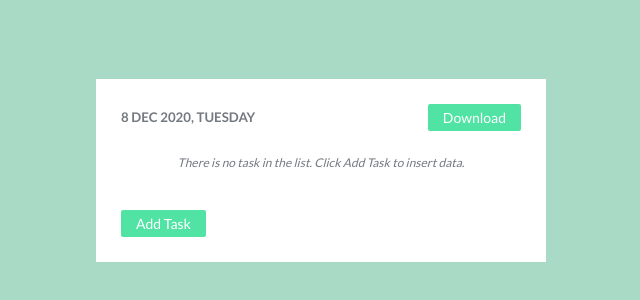
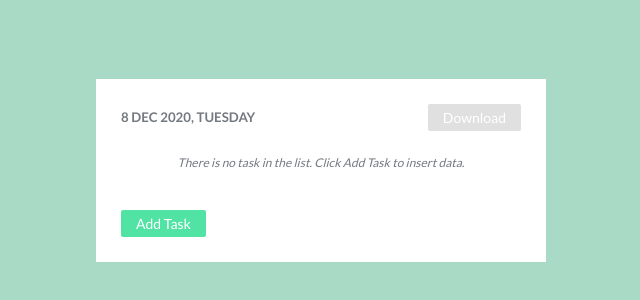
Before and after one commit to HunterWeii/next-demo, a Next.js app: page /todos in a window 1280 px wide. Shown: the part 230-530 px from the top of the page, without its empty margins (319-959 px from the left). Built offline with nearby package versions, Linux system fonts and the light colour scheme.

Commit message:
disabled download report button if empty item"

```diff
--- a/components/component/DownloadReport/index.js
+++ b/components/component/DownloadReport/index.js
@@ -5,6 +5,7 @@ import { connect } from "react-redux";
 
 function DownloadReport(props) {
   const {
+    item,
     finish,
     unfinish
   } = props;
@@ -23,12 +24,17 @@ function DownloadReport(props) {
   };
 
   return (
-    <Button disabled={ buttonDisabled} onClick={ onReportDownload }>{ buttonText }</Button>
+    <>
+    {
+      item.length === 0 ? <Button disabled>{ buttonText }</Button> : <Button disabled={ buttonDisabled } onClick={ onReportDownload }>{ buttonText }</Button>
+    }
+    </>
   )
 }
 
 const mapPropsToState = state => {
   return {
+    item: state,
     finish: state.filter(item => item.isDone),
     unfinish: state.filter(item => !item.isDone)
   }
--- a/components/lib/button/style/index.module.scss
+++ b/components/lib/button/style/index.module.scss
@@ -14,7 +14,7 @@
 
   &:disabled {
     background-color: $button-disabled;
-    opacity: .6;
+    opacity: .9;
   }
 
   &_type_link {
```
